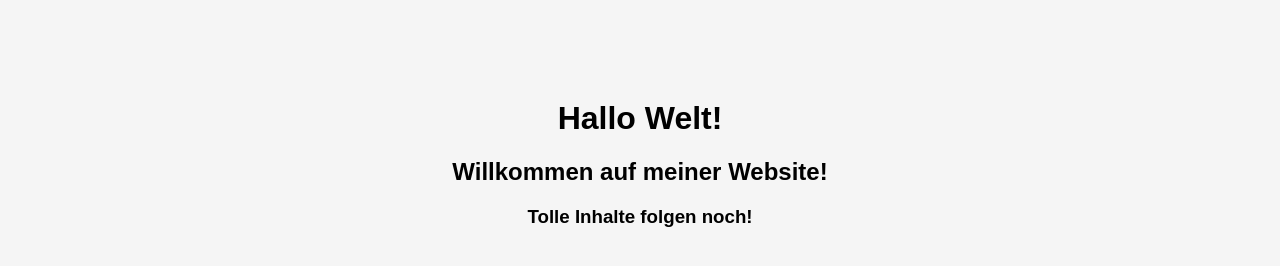
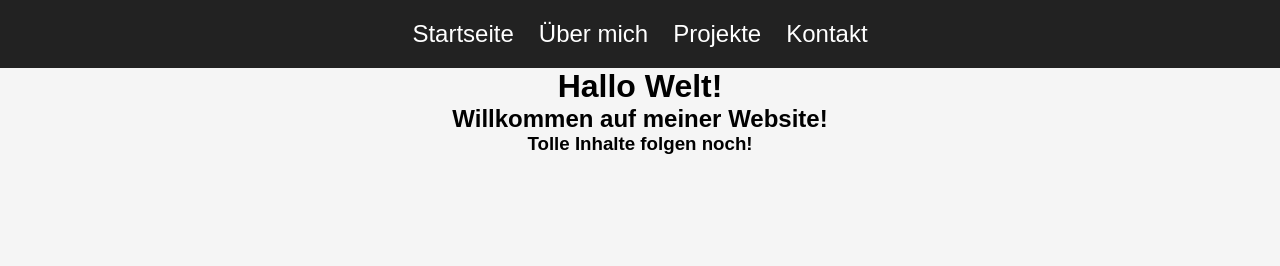
Before and after one commit to JABrendel/jabrendel.github.io, a plain HTML site: page index.html in a window 1280 px wide. Drawn offline with Linux system fonts and the light colour scheme.

Commit message:
Added nav

```diff
--- a/index.html
+++ b/index.html
@@ -3,11 +3,22 @@
 <head>
     <meta charset="UTF-8">
     <meta name="viewport" content="width=device-width, initial-scale=1.0">
-    <title>Willkommen</title>
+    <title>Startseite</title>
 
     <link rel="stylesheet" href="style.css">
 </head>
 <body>
+
+    <header>
+        <nav>
+            <ul>
+                <li><a href="index.html">Startseite</a></li>
+                <li><a href="ueber-mich.html">Über mich</a></li>
+                <li><a href="projekte.html">Projekte</a></li>
+                <li><a href="kontakt.html">Kontakt</a></li>
+            </ul>
+        </nav>
+    </header>
 
     <h1>Hallo Welt!</h1>
     <h2>Willkommen auf meiner Website!</h2>
--- a/style.css
+++ b/style.css
@@ -1,6 +1,36 @@
 body {
     font-family: Arial, sans-serif;
     text-align: center;
-    margin-top: 100px;
     background-color: #f5f5f5;
 }
+
+* {
+    margin: 0;
+    padding: 0;
+    box-sizing: border-box;
+}
+
+header {
+    background-color: #222;
+    color: white;
+    padding: 20px 40px;
+    display: flex;
+    justify-content: center;
+    align-items: center;
+}
+
+nav ul {
+    list-style: none;
+    display: flex;
+    gap: 25px;
+}
+
+nav a {
+    color: white;
+    text-decoration: none;
+    font-size: 24px;
+}
+
+nav a:hover {
+    color: #4da6ff;
+}
```
Also changed, not shown: kontakt.html (added, +28 -0 lines), projekte.html (added, +28 -0 lines), ueber-mich.html (added, +28 -0 lines).
